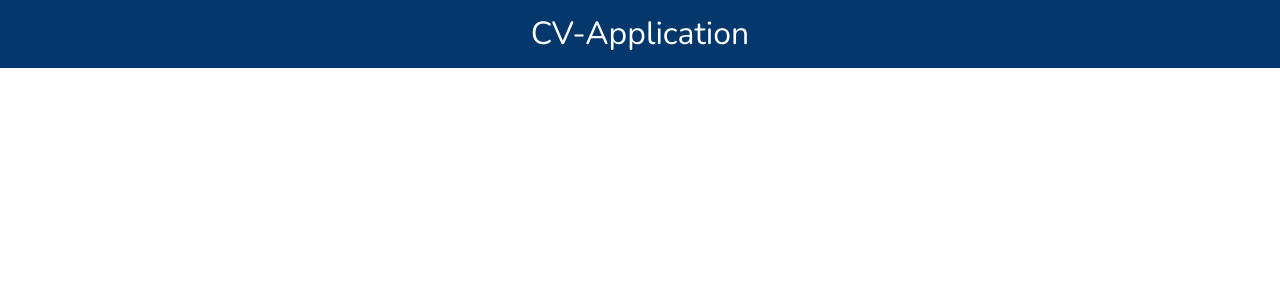
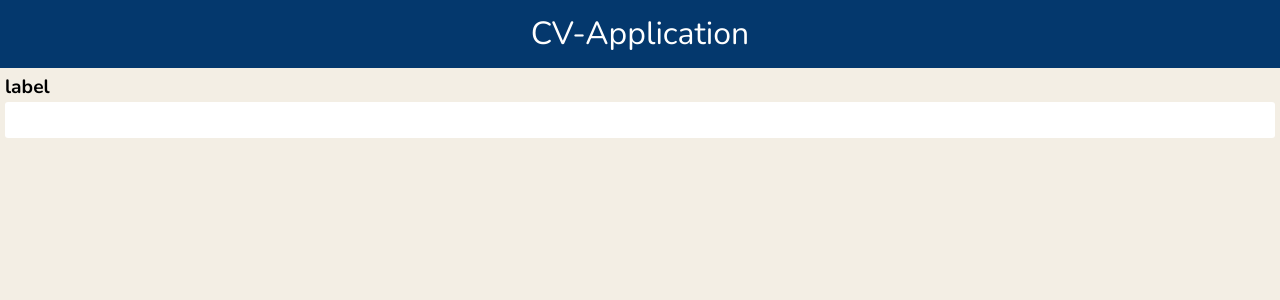
Before and after one commit to Parth099/CV-Application, a React (Create React App) app: page / in a window 1280 px wide. Shown: the top 300 px of the page. Built offline with nearby package versions, Linux system fonts and the light colour scheme.

Commit message:
Added critical Component Field

```diff
--- a/src/components/App.js
+++ b/src/components/App.js
@@ -2,15 +2,23 @@ import React, { Component } from "react";
 import "./App.css";
 
 import Header from "./head/header";
+import Field from "./field/field";
 
 export default class App extends Component {
     constructor(props) {
         super(props);
+        this.f = this._f.bind(this);
     }
+
+    _f(val) {
+        console.log(val);
+    }
+
     render() {
         return (
             <div className="App">
                 <Header appName="CV-Application" />
+                <Field changeHandler={this.f} id="" label="label" />
             </div>
         );
     }
--- /dev/null
+++ b/src/components/field/field.css
@@ -0,0 +1,17 @@
+.input-container {
+    display: flex;
+    flex-direction: column;
+    padding: 5px;
+}
+.input-label {
+    font-weight: 600;
+    font-size: 1.2rem;
+}
+.input-field {
+    border: none;
+    border-radius: 3px;
+    padding: 6px 10px;
+}
+.input-field:focus {
+    outline: 1px black solid;
+}
--- /dev/null
+++ b/src/components/field/field.js
@@ -0,0 +1,25 @@
+import "./field.css";
+import React, { Component } from "react";
+
+export default class Field extends Component {
+    constructor(props) {
+        super(props);
+        this.id = this.props.id || "";
+        this.handleChange = this._handleChange.bind(this);
+    }
+
+    _handleChange(evt) {
+        this.props.changeHandler(evt.target.value);
+    }
+
+    render() {
+        return (
+            <div className="input-container">
+                <label className="input-label" htmlFor="{this.id}">
+                    {this.props.label}
+                </label>
+                <input className="input-field" id={this.id} onChange={this.handleChange} />
+            </div>
+        );
+    }
+}
--- a/src/css/index.css
+++ b/src/css/index.css
@@ -1,11 +1,12 @@
-@import url('https://fonts.googleapis.com/css2?family=Nunito:ital,wght@0,200;0,300;0,400;0,700;0,800;1,400&display=swap');
+@import url("https://fonts.googleapis.com/css2?family=Nunito:ital,wght@0,200;0,300;0,400;0,700;0,800;1,400&display=swap");
 
 body {
     margin: 0;
-    font-family: 'Nunito', -apple-system, BlinkMacSystemFont, "Segoe UI", "Roboto", "Oxygen", "Ubuntu", "Cantarell", "Fira Sans", "Droid Sans", "Helvetica Neue",
-        sans-serif;
+    font-family: "Nunito", -apple-system, BlinkMacSystemFont, "Segoe UI", "Roboto", "Oxygen", "Ubuntu", "Cantarell", "Fira Sans", "Droid Sans",
+        "Helvetica Neue", sans-serif;
     -webkit-font-smoothing: antialiased;
     -moz-osx-font-smoothing: grayscale;
+    background-color: #f3eee4;
 }
 
 code {
```
